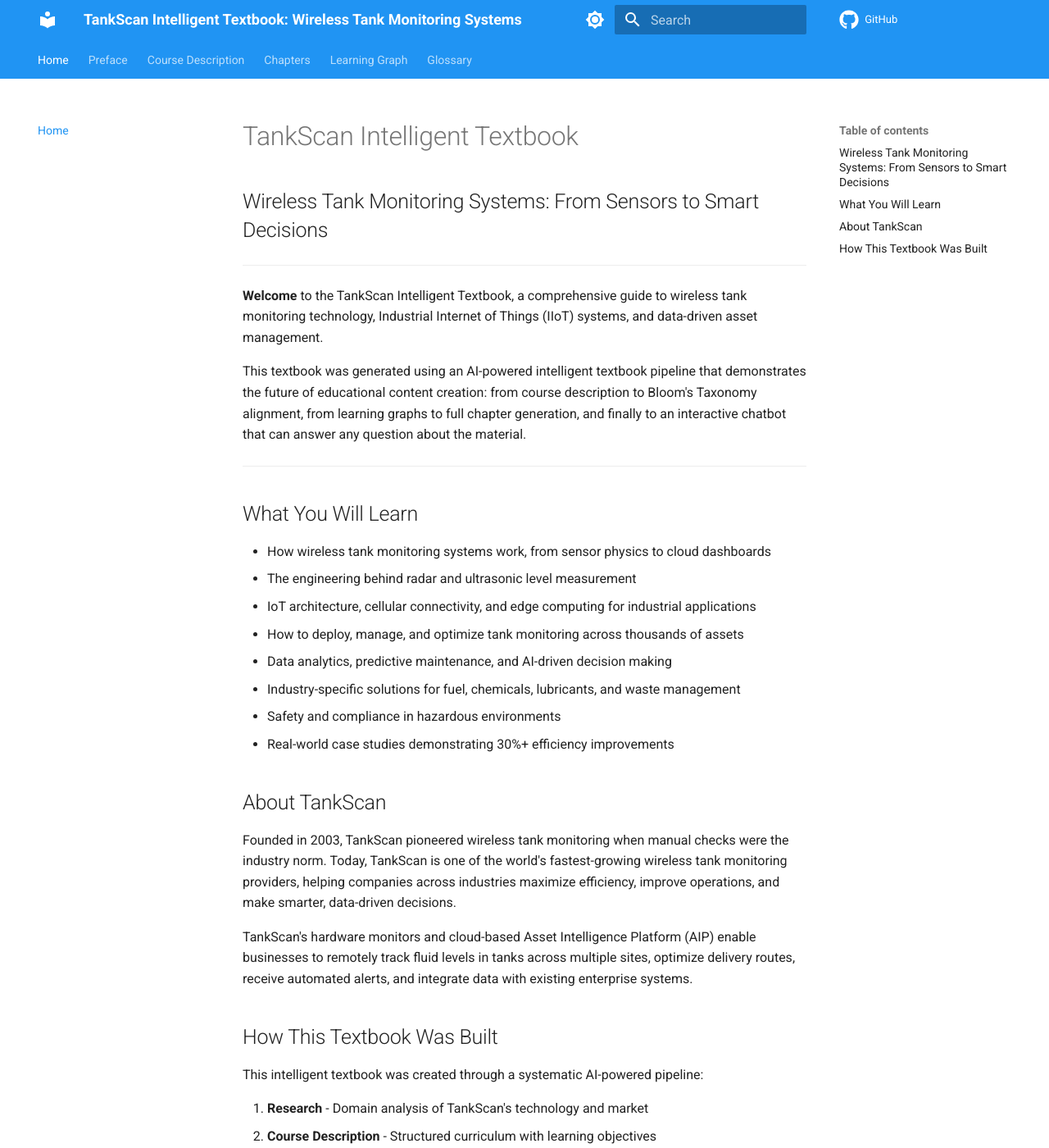
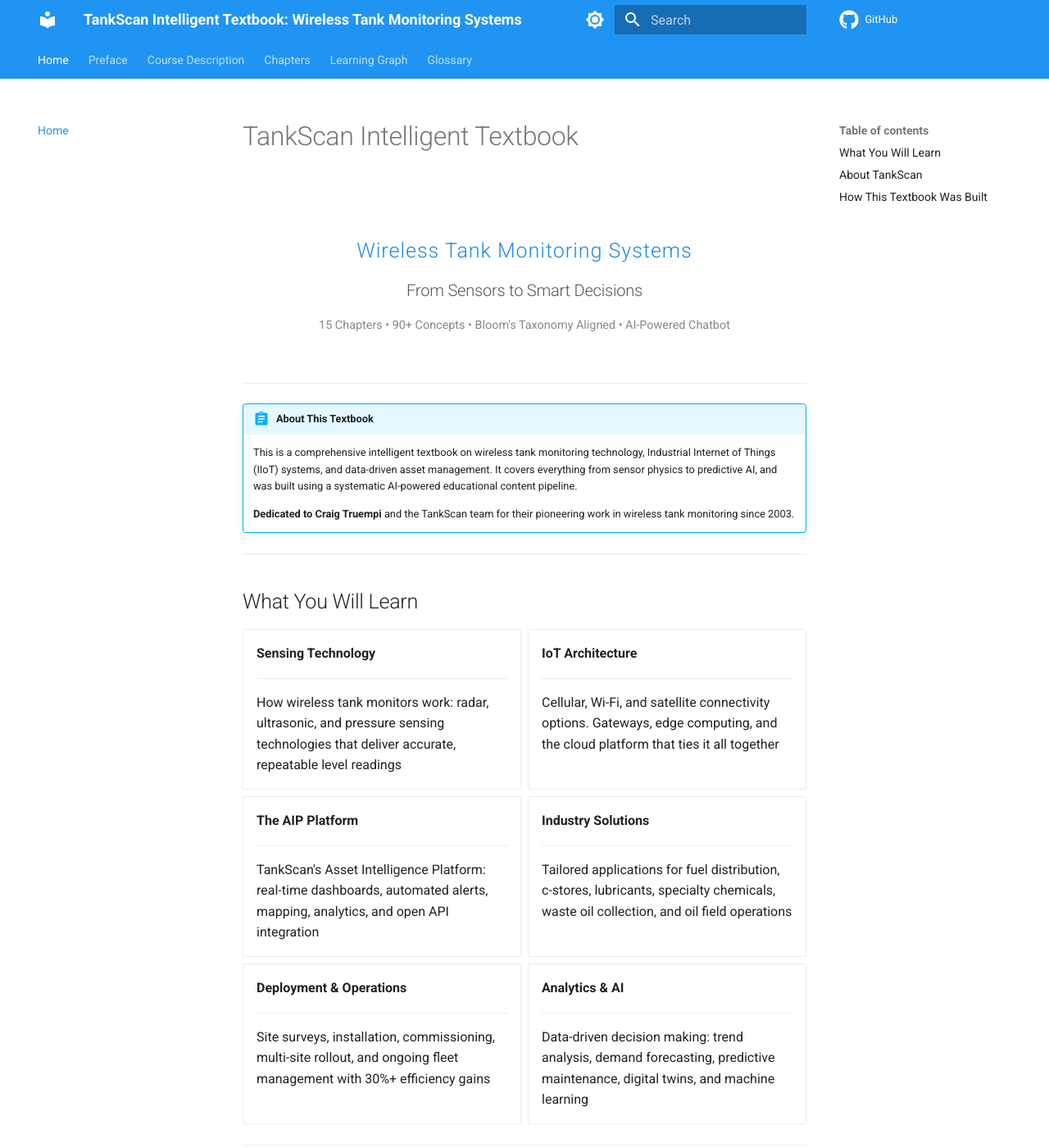
Before and after one commit to Yarmoluk/tankscan-course, an MkDocs documentation site: the page built from docs/index.md, in a window 1280 px wide and 1400 px high. Shown: the whole window at 82% size. Built offline with MkDocs 1.6.1 and Material for MkDocs 9.7.7, drawn with Linux system fonts in a browser that asks for light colours; comment, search, counter and statistics services are not loaded; some of the changed text lies outside the part shown.

Commit message:
Polish presentation and prepare chatbot for Streamlit Cloud
- Professional home page with cards, metrics table, pipeline diagram
- Polished README with for-the-badge shields and live site links
- Streamlit config with theme and headless mode
- Chatbot supports Streamlit Cloud secrets management
- Fixed ITEK → ATEK in README

Co-Authored-By: Claude Opus 4.6 <noreply@anthropic.com>

````diff
--- a/docs/index.md
+++ b/docs/index.md
@@ -1,43 +1,110 @@
 # TankScan Intelligent Textbook
 
-## Wireless Tank Monitoring Systems: From Sensors to Smart Decisions
+<div style="text-align: center; padding: 20px 0;">
+<h2 style="color: #1E88E5; font-weight: 300; letter-spacing: 1px;">Wireless Tank Monitoring Systems</h2>
+<h3 style="font-weight: 300; color: #555;">From Sensors to Smart Decisions</h3>
+<p style="font-size: 0.9em; color: #888;">15 Chapters &bull; 90+ Concepts &bull; Bloom's Taxonomy Aligned &bull; AI-Powered Chatbot</p>
+</div>
 
 ---
 
-**Welcome** to the TankScan Intelligent Textbook, a comprehensive guide to wireless tank monitoring technology, Industrial Internet of Things (IIoT) systems, and data-driven asset management.
+!!! abstract "About This Textbook"
+    This is a comprehensive intelligent textbook on wireless tank monitoring technology, Industrial Internet of Things (IIoT) systems, and data-driven asset management. It covers everything from sensor physics to predictive AI, and was built using a systematic AI-powered educational content pipeline.
 
-This textbook was generated using an AI-powered intelligent textbook pipeline that demonstrates the future of educational content creation: from course description to Bloom's Taxonomy alignment, from learning graphs to full chapter generation, and finally to an interactive chatbot that can answer any question about the material.
+    **Dedicated to Craig Truempi** and the TankScan team for their pioneering work in wireless tank monitoring since 2003.
 
 ---
 
 ## What You Will Learn
 
-- How wireless tank monitoring systems work, from sensor physics to cloud dashboards
-- The engineering behind radar and ultrasonic level measurement
-- IoT architecture, cellular connectivity, and edge computing for industrial applications
-- How to deploy, manage, and optimize tank monitoring across thousands of assets
-- Data analytics, predictive maintenance, and AI-driven decision making
-- Industry-specific solutions for fuel, chemicals, lubricants, and waste management
-- Safety and compliance in hazardous environments
-- Real-world case studies demonstrating 30%+ efficiency improvements
+<div class="grid cards" markdown>
+
+-   **Sensing Technology**
+
+    ---
+
+    How wireless tank monitors work: radar, ultrasonic, and pressure sensing technologies that deliver accurate, repeatable level readings
+
+-   **IoT Architecture**
+
+    ---
+
+    Cellular, Wi-Fi, and satellite connectivity options. Gateways, edge computing, and the cloud platform that ties it all together
+
+-   **The AIP Platform**
+
+    ---
+
+    TankScan's Asset Intelligence Platform: real-time dashboards, automated alerts, mapping, analytics, and open API integration
+
+-   **Industry Solutions**
+
+    ---
+
+    Tailored applications for fuel distribution, c-stores, lubricants, specialty chemicals, waste oil collection, and oil field operations
+
+-   **Deployment & Operations**
+
+    ---
+
+    Site surveys, installation, commissioning, multi-site rollout, and ongoing fleet management with 30%+ efficiency gains
+
+-   **Analytics & AI**
+
+    ---
+
+    Data-driven decision making: trend analysis, demand forecasting, predictive maintenance, digital twins, and machine learning
+
+</div>
+
+---
 
 ## About TankScan
 
-Founded in 2003, TankScan pioneered wireless tank monitoring when manual checks were the industry norm. Today, TankScan is one of the world's fastest-growing wireless tank monitoring providers, helping companies across industries maximize efficiency, improve operations, and make smarter, data-driven decisions.
+Founded in **2003**, TankScan pioneered wireless tank monitoring when manual checks were the industry norm. Today, TankScan is one of the world's fastest-growing wireless tank monitoring providers, helping companies across industries maximize efficiency, improve operations, and make smarter, data-driven decisions.
 
-TankScan's hardware monitors and cloud-based Asset Intelligence Platform (AIP) enable businesses to remotely track fluid levels in tanks across multiple sites, optimize delivery routes, receive automated alerts, and integrate data with existing enterprise systems.
+TankScan's best-in-class hardware monitors and cloud-based **Asset Intelligence Platform (AIP)** enable businesses to remotely track fluid levels across multiple sites, optimize delivery routes, receive automated alerts, and integrate data with existing enterprise systems.
+
+| Metric | Value |
+|--------|-------|
+| **Chapters** | 15 comprehensive chapters |
+| **Concepts** | 90+ interconnected learning concepts |
+| **Glossary Terms** | 65+ defined terms |
+| **Bloom's Taxonomy** | All 6 cognitive levels covered |
+| **Industries Covered** | Fuel, chemicals, lubricants, waste oil, c-stores, oil field |
+| **Products Covered** | TSR, TSU, TSP, TSC, TSD, TSG monitors |
+
+---
 
 ## How This Textbook Was Built
 
-This intelligent textbook was created through a systematic AI-powered pipeline:
+This intelligent textbook was created through a systematic AI-powered pipeline that demonstrates the future of educational content creation:
 
-1. **Research** - Domain analysis of TankScan's technology and market
-2. **Course Description** - Structured curriculum with learning objectives
-3. **Bloom's Taxonomy** - Learning outcomes aligned to cognitive levels
-4. **Learning Graph** - 200+ interconnected concepts with dependencies
-5. **Chapter Generation** - Full educational content with diagrams and examples
-6. **Chatbot** - An AI assistant trained on this textbook to answer any question
+```mermaid
+graph LR
+    A[Site Research] --> B[Course Description]
+    B --> C[Bloom's Taxonomy]
+    C --> D[Learning Graph]
+    D --> E[Chapter Generation]
+    E --> F[Interactive Chatbot]
+    style A fill:#E3F2FD
+    style B fill:#BBDEFB
+    style C fill:#90CAF9
+    style D fill:#64B5F6
+    style E fill:#42A5F5
+    style F fill:#1E88E5,color:#fff
+```
+
+1. **Research** -- Domain analysis of TankScan's technology, products, and market position
+2. **Course Description** -- Structured curriculum with learning objectives for technical professionals
+3. **Bloom's Taxonomy** -- Learning outcomes aligned across all six cognitive levels
+4. **Learning Graph** -- 90+ interconnected concepts with prerequisite dependencies
+5. **Chapter Generation** -- 15 chapters of full educational content with diagrams, formulas, and examples
+6. **Interactive Chatbot** -- An AI assistant trained on this textbook that can answer any question
 
 ---
 
-*Dedicated to Craig Truempi and the TankScan team for their pioneering work in wireless tank monitoring.*
+<div style="text-align: center; padding: 20px 0; color: #888;">
+<em>Built with AI-Powered Intelligent Textbook Technology &bull; February 2026</em><br>
+<em>Daniel Yarmoluk</em>
+</div>
````
Also changed, not shown: README.md (+69 -96 lines), 2 other files.
